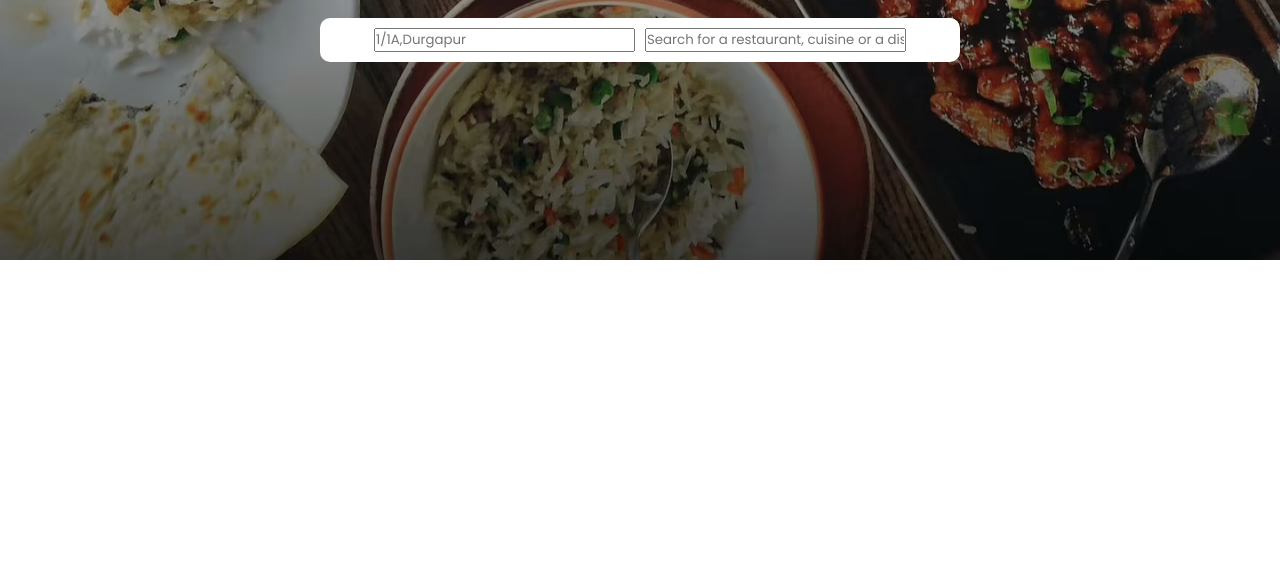
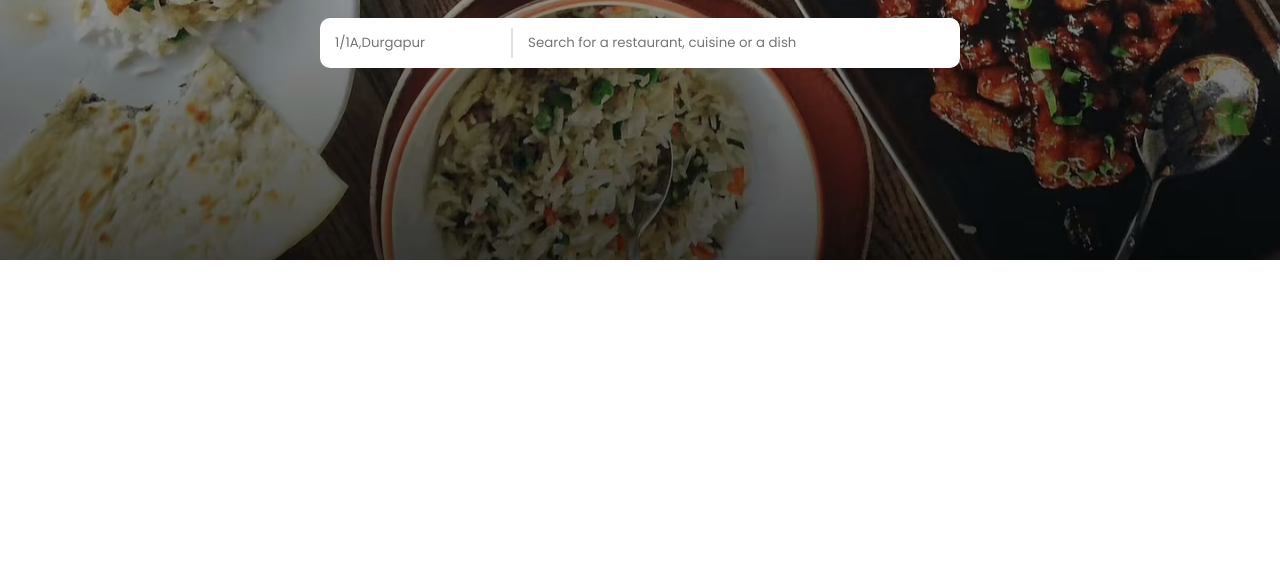
Before and after one commit to SouvikPaul1998/Zomato-Landing-Page, a plain HTML site: page index.html in a window 1280 px wide. Shown: the part 220-800 px from the top of the page. Drawn offline with Linux system fonts and the light colour scheme.

Commit message:
search bar
search bar sty

```diff
--- a/index.html
+++ b/index.html
@@ -36,7 +36,7 @@
     </h1>
     <div class="class_section_input_container">
       <input
-      class="hero_section_input_container"
+      class="input_container_location"
       type="text"
       placeholder="1/1A,Durgapur"/>
       <input
--- a/styles.css
+++ b/styles.css
@@ -68,7 +68,19 @@
     justify-content: center;
     width:50%
 }
-
+.input_container_location,
+.input_container_search{
+    padding: 5px;
+    border: none;
+    outline: none;
+}
+.input_container_location{
+    width: 30%;
+    border-right: 2px solid #e0e0e0;
+}
+.input_container_search{
+    width:70%;
+}
 @media only screen and (max-width:600px) {
     .navbar_menu_container .link{
         display:none;
```
